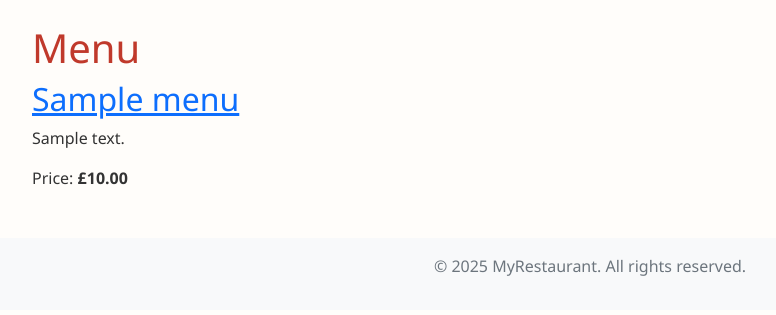
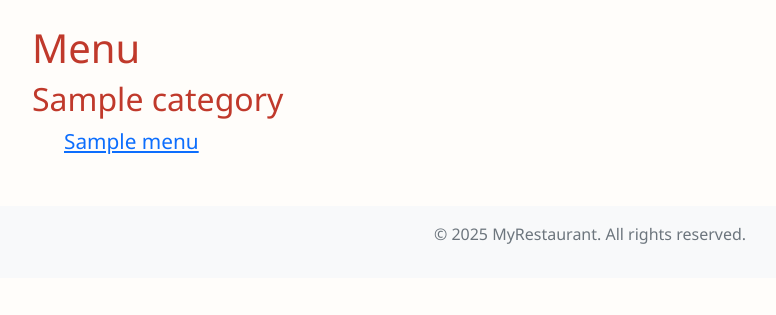
Before and after one commit to MARKANTONY04/project3_django, a Django app: page /menu/ in a window 1280 px wide. Shown: the part 56-371 px from the top of the page, without its empty margins (50-826 px from the left). Run offline with Django 4.2, Linux system fonts and the light colour scheme; tables that the repository leaves empty hold one stand-in row (values such as "Sample post").

Commit message:
updated list.html to order menu items in categories

```diff
--- a/menu/templates/menu/list.html
+++ b/menu/templates/menu/list.html
@@ -3,11 +3,14 @@
 {% block content %}
         <h1>Menu</h1>
 
-{% for menu in menu_list %}
-<h2><a href="{% url 'menu:menu_detail' menu.slug %}">{{menu}}</a></h2>
-<p>{{menu.description}}</p>
-<p>Price: <strong>£{{menu.price}}</strong></p>
+{% for category in categories %}
+<h2>{{ category.name }}</h2>
+<ul>
+        {% for menu in category.menu_set.all %}
+        <li class="no-bullets"><a href="{% url 'menu:menu_detail' menu.slug %}">{{ menu.name }}</a></li>
+        {% endfor %}
 
+</ul>
 {% endfor %}
 
 {% endblock %}
--- a/templates/base.html
+++ b/templates/base.html
@@ -41,6 +41,11 @@
         .menu_img {
             width: 100% !important
         }
+        .no-bullets {
+        list-style-type: none;
+        padding-left: 0;
+        font-size: 130%;
+        }
     </style>
 
     {% block extra_head %}{% endblock %}
```
